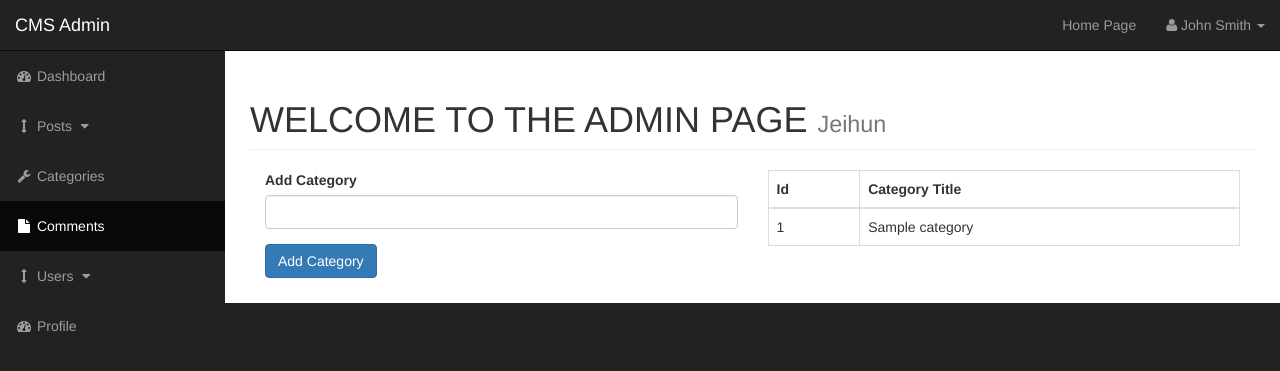
After one commit to jeihunalizadeh/phpcms, a PHP site: page /CMS_TEMPLATE/admin/admin_categories.php in a window 1280 px wide. The commit adds this page. Shown: the top 371 px of the page. Run offline with PHP 8.4, Linux system fonts and the light colour scheme; tables that the repository leaves empty or names only in its code hold one stand-in row (values such as "Sample post").

Commit message:
Created Admin categories page for CRUD operations. Coded the first create step. And added db connection to admin header

```diff
--- /dev/null
+++ b/CMS_TEMPLATE/admin/admin_categories.php
@@ -0,0 +1,115 @@
+<?php include("includes/admin_header.php"); ?>
+
+
+    <div id="wrapper">
+
+        <!-- Navigation -->
+       <?php include("includes/admin_navigation.php"); ?>
+
+        <div id="page-wrapper">
+
+            <div class="container-fluid">
+
+                <!-- Page Heading -->
+                <div class="row">
+                    <div class="col-lg-12">
+                        <h1 class="page-header">
+                            WELCOME TO THE ADMIN PAGE
+                            <small>Jeihun</small>
+                        </h1>
+
+                        <div class="col-xs-6">
+                            <?php
+                            if(isset($_POST['submit'])) {
+                                $cat_title = $_POST['cat_title'];
+                                if($cat_title == "" || empty($cat_title)) {
+                                    echo ("This field should not be empty");
+                                } else {
+                                    $query = "INSERT INTO categories(cat_title)";
+                                    $query .= "VALUE('{$cat_title}')";
+
+                                    $create_category_query = mysqli_query($connection, $query);
+
+                                    if(!$create_category_query) {
+                                        die("SOMETHING WENT WRONG" . mysqli_error($connection));
+                                    }
+                                }
+                            }
+
+
+
+
+
+
+
+
+
+                            ?>
+                            <form method="post">
+                                 <div class="form-group">
+                                     <label for="cat-title">Add Category</label>
+                                     <input class="form-control" type="text" name="cat_title"/>
+                                 </div>
+                                 <div class="form-group">
+                                     <input class="btn btn-primary" type="submit" name="submit" value="Add Category"/>
+                                 </div>
+                            </form>
+                        </div>
+
+                        <div class="col-xs-6">
+
+                            <?php
+
+
+                    $query = "SELECT * FROM categories";
+                    $select_admin_categories = mysqli_query($connection, $query);
+
+                            ?>
+
+
+                            <table class="table table-bordered table-hover">
+                                <thead>
+                                <tr>
+                                    <th>
+                                        Id
+                                    </th>
+                                    <th>
+                                        Category Title
+                                    </th>
+                                </tr>
+                                </thead>
+                                <tbody>
+
+                                    <?php
+
+                                while($row = mysqli_fetch_assoc($select_admin_categories)){
+                                $cat_title = $row['cat_title'];
+                                $cat_id = $row['cat_id'];
+                                echo "<tr>
+                                        <td>{$cat_id}</td>
+                                        <td>{$cat_title}</td>
+                                    </tr>";
+                                }
+
+                                 ?>
+
+                                </tbody>
+
+                            </table>
+                        </div>
+
+
+                    </div>
+                </div>
+                <!-- /.row -->
+
+            </div>
+            <!-- /.container-fluid -->
+
+        </div>
+        <!-- /#page-wrapper -->
+
+    </div>
+    <!-- /#wrapper -->
+
+    <?php include("includes/admin_footer.php"); ?>
--- a/CMS_TEMPLATE/admin/includes/admin_header.php
+++ b/CMS_TEMPLATE/admin/includes/admin_header.php
@@ -1,3 +1,6 @@
+<?php include("../includes/db.php"); ?>
+
+
 <!DOCTYPE html>
 <html lang="en">
 
```
Also changed, not shown: 1 other file.
